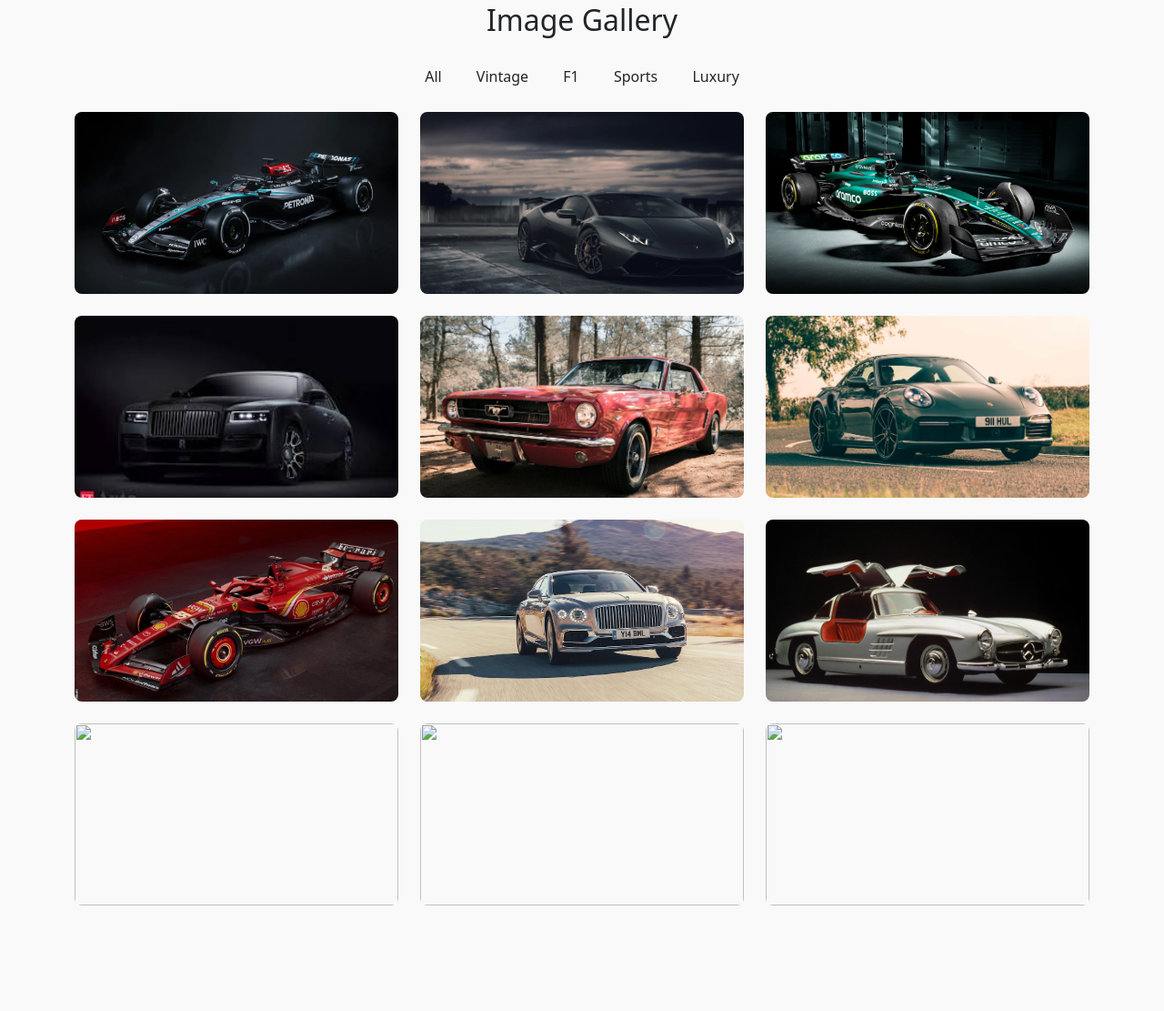
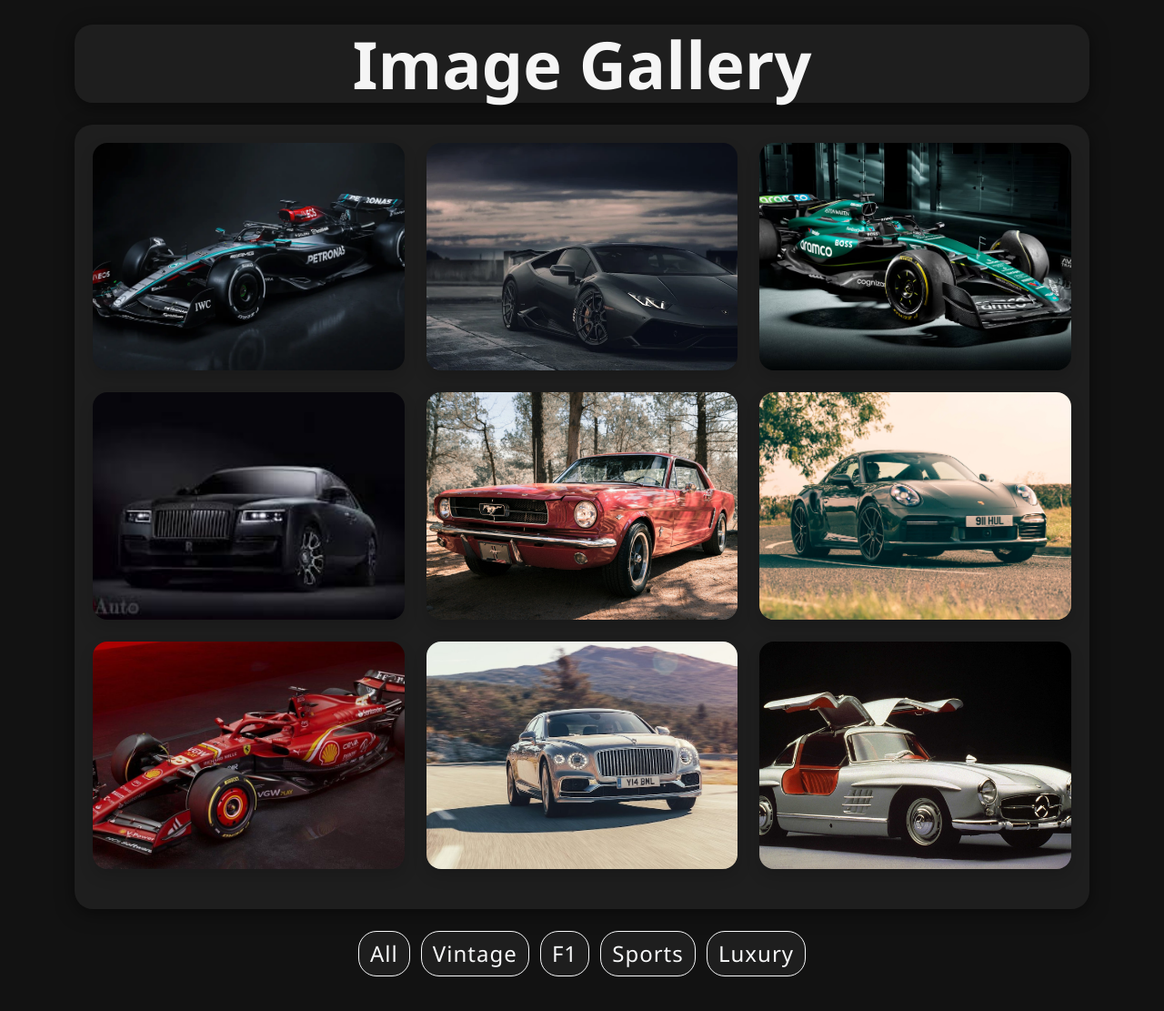
Before and after one commit to yashshinde2/Photo-Gallery, a plain HTML site: page index.html in a window 1280 px wide. Shown: the part 21-1132 px from the top of the page at 91% size. Before the commit the page ends 1064 px from the top, so only its background shows below. Drawn offline with Linux system fonts and the light colour scheme.

Commit message:
Enhance gallery layout and styling for improved aesthetics and user interaction

```diff
--- a/css/style.css
+++ b/css/style.css
@@ -1,19 +1,80 @@
 body {
-  background-color: #f9f9f9;
+  background-color: #121212;
+  color: #ffffff;
+  font-family: 'Segoe UI', sans-serif;
 }
+h1 {
+  font-size: 4.5rem;
+  font-weight: bold;
+  text-align: center;
+  margin-top: 0px;
+  color: whitesmoke;
+}
+
+.headline {
+  text-align: center;
+  margin-top: 0px;
+  font-size: 2.5rem;
+  font-weight: bold;
+  color: #ffffff;
+  background-color: #1e1e1e;
+  border-radius: 20px;
+  box-shadow: 0 4px 20px rgba(0, 0, 0, 0.5);
+  transition: background-color 0.3s ease, color 0.3s ease;
+
+}
+
+.main-container {
+
+  display: flex;
+  flex-direction: column;
+  align-items: center;
+  justify-content: center;
+  padding: 20px;
+  background-color: #1e1e1e;
+  border-radius: 20px;
+  box-shadow: 0 4px 20px rgba(0, 0, 0, 0.5);
+}
+
 
 .gallery-img {
   width: 100%;
-  height: 200px;
+  height: 250px;
   object-fit: cover;
-  border-radius: 8px;
-  transition: transform 0.3s ease;
+  border-radius: 12px;
+  transition: transform 0.4s ease, box-shadow 0.4s ease;
 }
 
 .gallery-img:hover {
   transform: scale(1.05);
+  box-shadow: 0 0 15px rgba(255, 255, 255, 0.2);
+}
+
+.gallery-card {
+  background-color: #1e1e1e;
+  border: none;
+  border-radius: 16px;
+  overflow: hidden;
+  transition: transform 0.3s ease;
+}
+
+.gallery-card:hover {
+  transform: translateY(-5px);
 }
 
 .filter-btns {
-  margin-bottom: 20px;
+  margin-top: 40px;
 }
+
+.filter-btns .btn {
+  border-radius: 20px;
+  background-color: #1e1e1e;
+  letter-spacing: 1px;
+  font-size: 1.5rem;
+  transition: background-color 0.3s, color 0.3s;
+}
+
+.filter-btns .btn:hover {
+  background-color: #ffffff;
+  color: #000;
+}
--- a/index.html
+++ b/index.html
@@ -1,90 +1,83 @@
-
 <!DOCTYPE html>
 <html>
 
 <head>
-
   <title>My Gallery</title>
-
-
-
   <link rel="stylesheet" href="css/bootstrap.min.css">
   <link rel="stylesheet" href="css/style.css">
 </head>
 
 <body>
 
-  <div class="container my-4">
-    <h2 class="text-center mb-4">Image Gallery</h2>
-
-    <div class="text-center filter-btns">
-      <button class="btn btn mx-1 filter" data-filter="All">All</button>
-      <button class="btn btn mx-1 filter" data-filter="Vintage">Vintage</button>
-      <button class="btn btn mx-1 filter" data-filter="F1">F1</button>
-      <button class="btn btn mx-1 filter" data-filter="Sports">Sports</button>
-      <button class="btn btn mx-1 filter" data-filter="Luxury">Luxury</button>
+  <div class="container my-5 text-white">
+    <div class="headline">
+    <h1 class="text-center mb-4">Image Gallery</h1>
   </div>
 
+  <div class="main-container">
     <div class="row" id="gallery">
-
       <div class="col-md-4 mb-4 gallery-item" data-category="F1">
+        <div class="card shadow gallery-card">
           <img src="/img/f11.webp" class="gallery-img">
         </div>
-
+      </div>
       <div class="col-md-4 mb-4 gallery-item" data-category="Sports">
+        <div class="card shadow gallery-card">
           <img src="/img/sports2.webp" class="gallery-img">
         </div>
-
+      </div>
       <div class="col-md-4 mb-4 gallery-item" data-category="F1">
+        <div class="card shadow gallery-card">
           <img src="/img/f13.jpg" class="gallery-img">
         </div>
-
+      </div>
       <div class="col-md-4 mb-4 gallery-item" data-category="Luxury">
+        <div class="card shadow gallery-card">
           <img src="/img/luxury1.jpg" class="gallery-img">
         </div>
-
+      </div>
       <div class="col-md-4 mb-4 gallery-item" data-category="Vintage">
+        <div class="card shadow gallery-card">
           <img src="/img/vinatge1.jpg" class="gallery-img">
         </div>
-
+      </div>
       <div class="col-md-4 mb-4 gallery-item" data-category="Sports">
+        <div class="card shadow gallery-card">
           <img src="/img/sports1.jpg" class="gallery-img">
         </div>
-
+      </div>
       <div class="col-md-4 mb-4 gallery-item" data-category="F1">
+        <div class="card shadow gallery-card">
           <img src="/img/f12.jpg" class="gallery-img">
         </div>
-
+      </div>
       <div class="col-md-4 mb-4 gallery-item" data-category="Luxury">
+        <div class="card shadow gallery-card">
           <img src="/img/luxury2.jpg" class="gallery-img">
         </div>
-
+      </div>
       <div class="col-md-4 mb-4 gallery-item" data-category="Vintage">
+        <div class="card shadow gallery-card">
           <img src="/img/vintage2.jpg" class="gallery-img">
         </div>
-
-      <div class="col-md-4 mb-4 gallery-item" data-category="nature">
-        <img src="" class="gallery-img">
       </div>
-
-      <div class="col-md-4 mb-4 gallery-item" data-category="city">
-        <img src="" class="gallery-img">
-      </div>
-
-      <div class="col-md-4 mb-4 gallery-item" data-category="animals">
-        <img src="" class="gallery-img">
-      </div>
-
-
-
     </div>
   </div>
 
+  <div class="buttons">
+    <div class="text-center filter-btns mt-4">
+      <button class="btn btn-outline-light mx-1 filter" data-filter="All">All</button>
+      <button class="btn btn-outline-light mx-1 filter" data-filter="Vintage">Vintage</button>
+      <button class="btn btn-outline-light mx-1 filter" data-filter="F1">F1</button>
+      <button class="btn btn-outline-light mx-1 filter" data-filter="Sports">Sports</button>
+      <button class="btn btn-outline-light mx-1 filter" data-filter="Luxury">Luxury</button>
+    </div>
+  </div>
+ </div>
 
   <script src="/js/bootstrap.bundle.min.js"></script>
   <script src="/js/jquery.min.js"></script>
   <script src="/js/script.js"></script>
-
 </body>
 
 </html>
```
Lines whose indentation alone changed are shown as unchanged.
